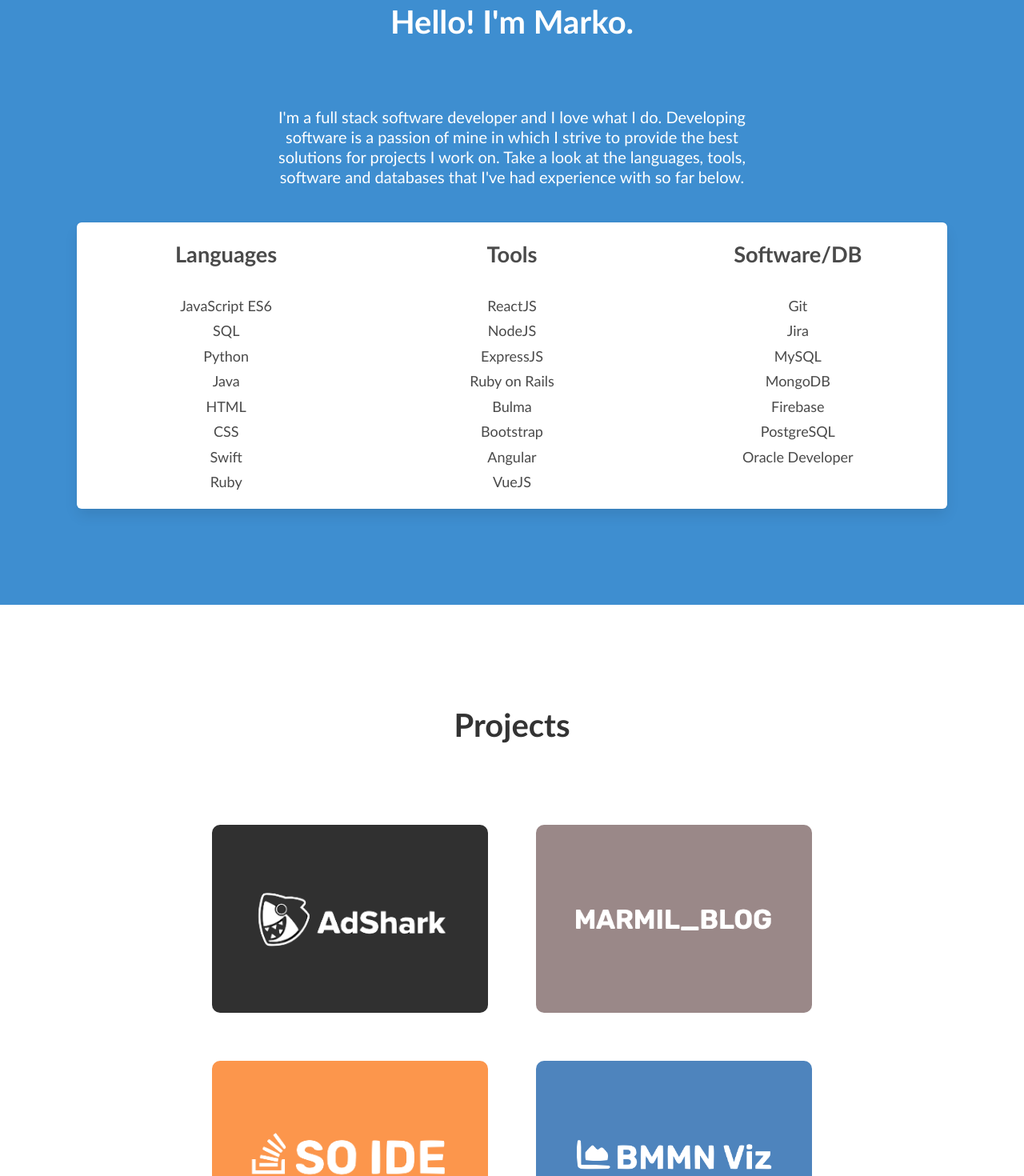
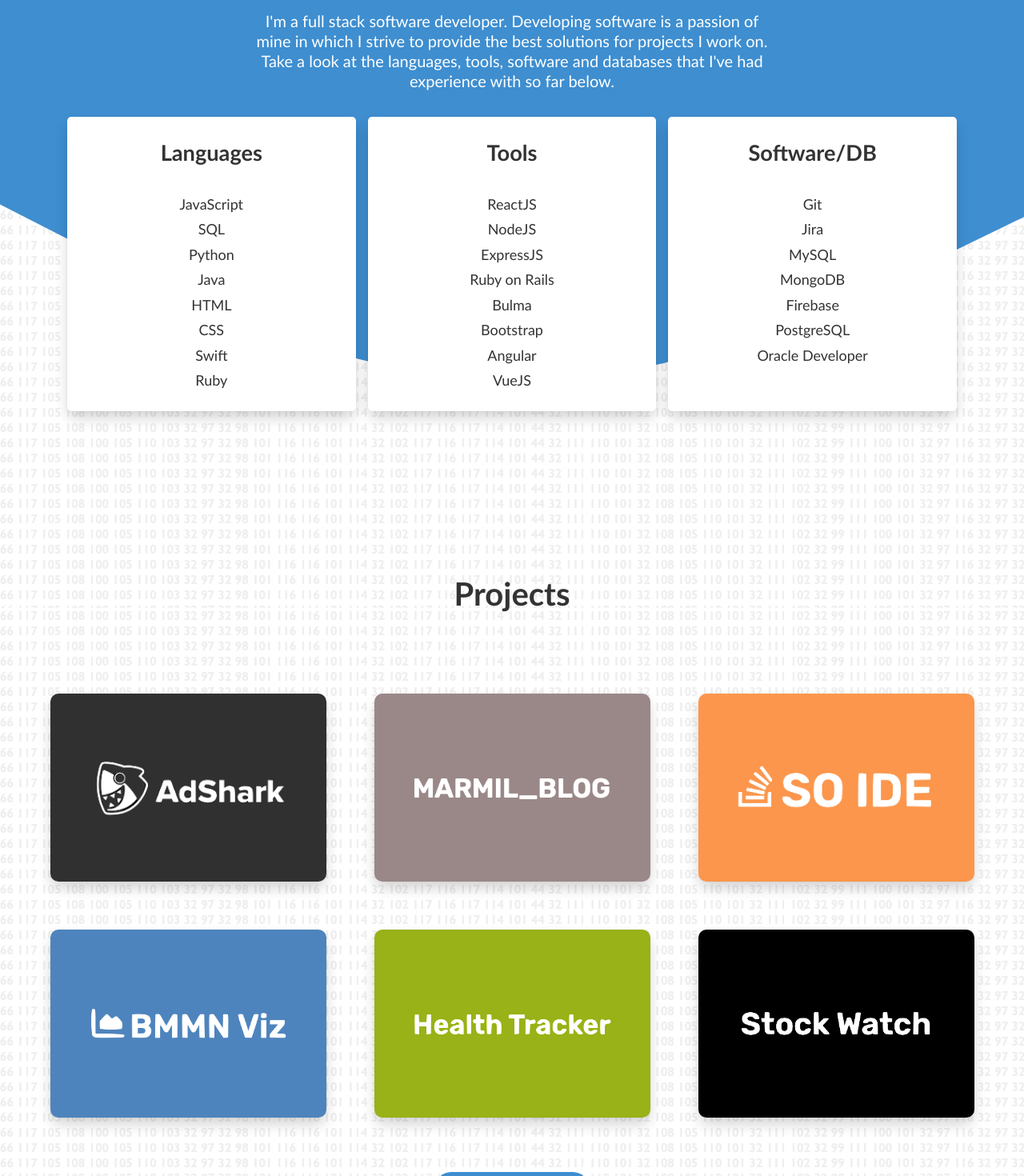
Before and after one commit to MarMil1/marmildev, a React (Create React App) app: page / in a window 1280 px wide. Shown: the part 1040-2510 px from the top of the page at 80% size. Built offline with nearby package versions, Linux system fonts and the light colour scheme.

Commit message:
Modify hero and about section. Implement new background.

```diff
--- a/src/components/About.js
+++ b/src/components/About.js
@@ -5,7 +5,7 @@ export const About = () => {
   return (
     <section
             id="about"
-            className="about section is-large is-white has-text-centered padding-adjust"
+            className="about section is-large is-white has-text-centered"
     >
         <div className="container is-narrow">
           <div className="columns about-title-container is-mobile is-centered">
@@ -14,7 +14,7 @@ export const About = () => {
                 Hello! I'm Marko.
               </div>
               <p className="subtitle is-size-5-desktop has-text-weight-normal">
-                I'm a full stack software developer and I love what I do.
+                I'm a full stack software developer.
                 Developing software is a passion of mine in which
                 I strive to provide the best solutions for projects I work on.
                 Take a look at the languages, tools, software and databases that I've had
@@ -22,13 +22,13 @@ export const About = () => {
               </p>
             </div>
           </div>
-          <div className="box">
+          {/* <div className="box"> */}
             <div className="content">
               <div className="columns is-centered has-text-centered">
-                <div className="column">
+                <div className="column is-one-third">
                   <div className="about-card-title">Languages</div>
                   <ul>
-                    <li>JavaScript ES6</li>
+                    <li>JavaScript</li>
                     <li>SQL</li>
                     <li>Python</li>
                     <li>Java</li>
@@ -38,7 +38,7 @@ export const About = () => {
                     <li>Ruby</li>
                   </ul>
                 </div>
-                <div className="column">
+                <div className="column is-one-third">
                   <div className="about-card-title">Tools</div>
                   <ul>
                     <li>ReactJS</li>
@@ -51,7 +51,7 @@ export const About = () => {
                     <li>VueJS</li>
                   </ul>
                 </div>
-                <div className="column">
+                <div className="column is-one-third">
                   <div className="about-card-title">Software/DB</div>
                   <ul>
                     <li>Git</li>
@@ -65,7 +65,7 @@ export const About = () => {
                 </div>
               </div>
             </div>
-          </div>
+          {/* </div> */}
         </div>
     </section>
   )
--- a/src/components/Work.js
+++ b/src/components/Work.js
@@ -5,7 +5,7 @@ export const Work = () => {
   return (
     <section
             id="work"
-            className="work section is-large is-white has-text-centered has-border-top padding-adjust"
+            className="work section is-large is-white has-text-centered has-border-top"
     >
       <div className="container is-narrow">
         <div className="work-title">
--- a/src/styles/about.css
+++ b/src/styles/about.css
@@ -1,6 +1,10 @@
 .about {
-    background-color: #3e8ed0;
+    background: url('../assets/layered-waves-haikei-about.svg') no-repeat;
+    background-position: center;
+    background-size: cover;
     color: white;
+    padding-top: 0px !important;
+    padding-bottom: 90px !important;
 }
 .subtitle {
     color: inherit;
@@ -23,3 +27,26 @@
     font-weight: 600;
     margin-bottom: 10px;
 }
+
+.about .content {
+    margin: 0px 15px;
+}
+
+.columns.is-centered.has-text-centered {
+    gap: 15px;
+}
+
+.column.is-one-third {
+    background-color: white;
+    border-radius: 5px;
+    color: #333334;
+    padding: 25px 0px;
+    box-shadow: 0 .5em 1em -.125em rgba(10,10,10,.2),0 0 0 1px rgba(10,10,10,.02);
+}
+
+@media screen and (max-width: 768px) {
+    .column.is-one-third {
+        margin-bottom: 20px;
+    }
+
+}
--- a/src/styles/hero.css
+++ b/src/styles/hero.css
@@ -1,8 +1,14 @@
-.hero {
-  background-image: url(../assets/herobackground.png);
+body {
+  background-image: url('../assets/herobackground.png');
   z-index: -999;
   position: relative;
   animation: 0.5s ease-in 0s 1 afterSplashFadeIn;
+}
+
+.hero {
+  background: url('../assets/layered-waves-haikei-hero.svg') no-repeat;
+  background-position: center;
+  background-size: cover;
 }
 
 .hero-body .container .title, .hero-body .container .title-two {
@@ -10,7 +16,6 @@
 }
 
 .hero-body .container {
-  position: fixed;
   left: 0;
   right: 0;
   z-index: -1;
--- a/src/styles/projectCard.css
+++ b/src/styles/projectCard.css
@@ -6,6 +6,7 @@
     display: flex;
     flex-direction: column;
     justify-content: space-around;
+    box-shadow: 0 0.5em 1em -0.125em rgb(10 10 10 / 20%), 0 0 0 1px rgb(10 10 10 / 2%);
 }
 
 .figure-container {
--- a/src/styles/projects.css
+++ b/src/styles/projects.css
@@ -1,7 +1,3 @@
-.projects {
-    background-color: white;
-}
-
 .projects-container {
     max-width: 1190px !important;
 }
@@ -11,3 +7,20 @@
     font-weight: 600;
     font-size: 1rem;
 }
+
+.columns.is-centered.is-multiline.is-mobile {
+    display: grid;
+    grid-template-areas: 'child child child';
+}
+
+@media screen and (max-width: 1200px) {
+    .columns.is-centered.is-multiline.is-mobile {
+        grid-template-areas: 'child child' !important;
+    }
+}
+
+@media screen and (max-width: 800px) {
+    .columns.is-centered.is-multiline.is-mobile {
+        grid-template-areas: 'child' !important;
+    }
+}
--- a/src/styles/repository.css
+++ b/src/styles/repository.css
@@ -22,7 +22,6 @@
 .container-two {
     width: 100%;
     height: 100%;
-    background-color: white;
     padding: 8% 0 0 8%;
 }
 
--- a/src/styles/work.css
+++ b/src/styles/work.css
@@ -1,6 +1,6 @@
 .work {
-    background-color: white;
-    border-top: 2px solid #a1d1fb;
+    border-top: 30px solid #ef5f14;
+    padding-top: 120px !important;
 }
 
 .work-title {
```
Also changed, not shown: src/assets/layered-waves-haikei-about.svg (added), src/assets/layered-waves-haikei-hero.svg (added).
